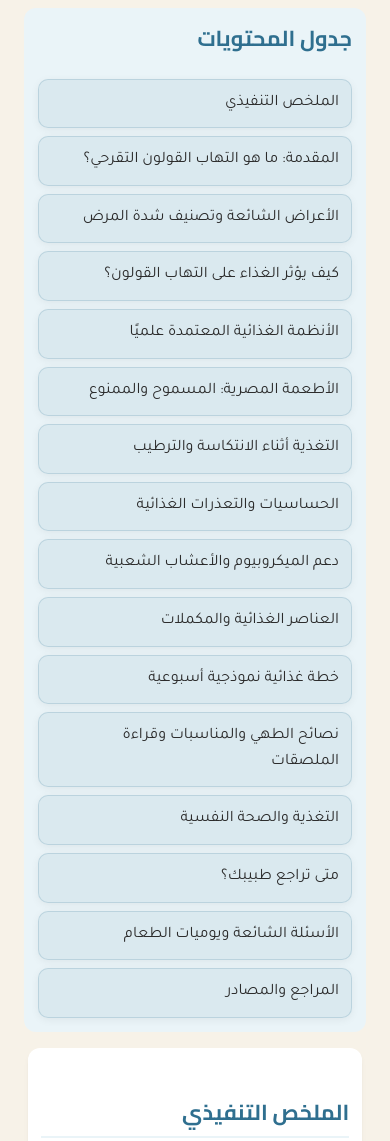
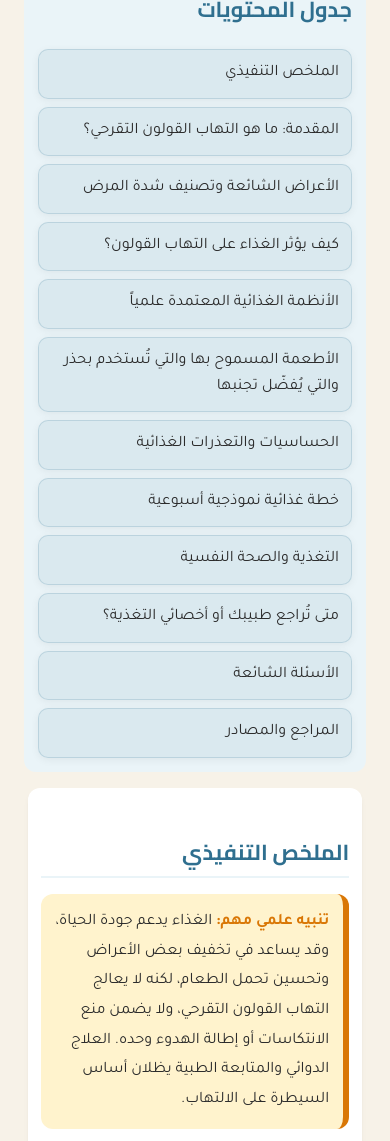
Before and after one commit to anaselhindy94-cell/arabic-uc-nutrition-guide, a website: page index.html in a window 390 px wide. Shown: the part 1473-2614 px from the top of the page. Drawn offline with Linux system fonts and the light colour scheme.

Commit message:
Apply final auto-generated TOC and mobile polish

```diff
--- a/index.html
+++ b/index.html
@@ -1207,6 +1207,68 @@
   }
 </style>
 
+
+<style id="auto-toc-final-style">
+  html { scroll-behavior: smooth; }
+  h2[id], h3[id] { scroll-margin-top: 95px; }
+  #toc { max-width: 1050px; margin: 24px auto; }
+  #toc .toc-list a { text-decoration: none; }
+  #toc .toc-list a:hover, #toc .toc-list a:focus { text-decoration: underline; }
+  img { max-width: 100%; height: auto; }
+  table { max-width: 100%; }
+
+  @media (max-width: 768px) {
+    body { font-size: 16px; line-height: 1.85; overflow-x: hidden; }
+    main, .container, .content, .wrapper {
+      max-width: 100% !important;
+      padding-left: 14px !important;
+      padding-right: 14px !important;
+    }
+    h1 { font-size: 1.65rem !important; line-height: 1.45 !important; }
+    h2 { font-size: 1.35rem !important; line-height: 1.5 !important; }
+    h3 { font-size: 1.15rem !important; line-height: 1.5 !important; }
+
+    #toc {
+      padding: 14px !important;
+      margin: 16px 10px !important;
+    }
+    #toc .toc-list {
+      display: grid !important;
+      grid-template-columns: 1fr !important;
+      gap: 8px !important;
+      padding: 0 !important;
+      margin: 0 !important;
+      list-style: none !important;
+    }
+    #toc .toc-list a {
+      display: block !important;
+      padding: 11px 12px !important;
+      border-radius: 10px !important;
+      background: rgba(47,111,143,.08);
+      border: 1px solid rgba(47,111,143,.18);
+    }
+
+    table {
+      display: block;
+      overflow-x: auto;
+      -webkit-overflow-scrolling: touch;
+      white-space: normal;
+    }
+    th, td { min-width: 130px; vertical-align: top; }
+    .back-to-toc {
+      left: 12px !important;
+      bottom: 12px !important;
+      font-size: 13px !important;
+      padding: 9px 12px !important;
+      border-radius: 999px !important;
+    }
+  }
+
+  @media print {
+    .back-to-toc { display: none !important; }
+  }
+</style>
+
 </head>
 <body>
 
@@ -1231,34 +1293,19 @@
         تم إعداد هذا الدليل للأغراض التثقيفية والتعليمية فقط، وهو مبني على أحدث الأدلة العلمية والمبادئ التوجيهية العالمية. التغذية السليمة هي جزء داعم ومكمل لخطة العلاج، ولكنها لا تحل أبداً محل الأدوية الموصوفة أو الاستشارة الطبية المباشرة من الطبيب المعالج. يجب استشارة طبيبك أو أخصائي التغذية العلاجية قبل إجراء أي تغييرات جذرية على نظامك الغذائي، خاصة أثناء فترات نشاط المرض.
     </div>
 
-    <div class="publication-note">الإصدار: Rev. 3 — نسخة تثقيفية محدثة وفق مراجعة علمية مبدئية ومراجع AGA, ESPEN, ECCO, ACG, NICE, BDA, IOIBD. • تاريخ النشر: 2026 • نوع الوثيقة: نسخة تثقيفية للمرضى</div>
+    <div class="publication-note">الإصدار: Rev. 3 Final — نسخة تثقيفية محدثة ومنسقة للنشر • تاريخ النشر: 2026 • نوع الوثيقة: نسخة تثقيفية للمرضى</div>
 
 <button class="print-btn no-print" onclick="window.print()">طباعة الدليل / حفظ PDF</button>
 
     <!-- Table of Contents -->
+
 
 
 <nav id="toc" class="toc" aria-label="جدول المحتويات">
   <h2>جدول المحتويات</h2>
-  <ol class="toc-list">
-    <li><a href="#section-0">الملخص التنفيذي</a></li>
-    <li><a href="#section-1">المقدمة: ما هو التهاب القولون التقرحي؟</a></li>
-    <li><a href="#section-2">الأعراض الشائعة وتصنيف شدة المرض</a></li>
-    <li><a href="#section-3">كيف يؤثر الغذاء على التهاب القولون؟</a></li>
-    <li><a href="#section-4">الأنظمة الغذائية المعتمدة علميًا</a></li>
-    <li><a href="#section-5">الأطعمة المصرية: المسموح والممنوع</a></li>
-    <li><a href="#section-6">التغذية أثناء الانتكاسة والترطيب</a></li>
-    <li><a href="#section-7">الحساسيات والتعذرات الغذائية</a></li>
-    <li><a href="#section-8">دعم الميكروبيوم والأعشاب الشعبية</a></li>
-    <li><a href="#section-9">العناصر الغذائية والمكملات</a></li>
-    <li><a href="#section-10">خطة غذائية نموذجية أسبوعية</a></li>
-    <li><a href="#section-11">نصائح الطهي والمناسبات وقراءة الملصقات</a></li>
-    <li><a href="#section-12">التغذية والصحة النفسية</a></li>
-    <li><a href="#section-13">متى تراجع طبيبك؟</a></li>
-    <li><a href="#section-14">الأسئلة الشائعة ويوميات الطعام</a></li>
-    <li><a href="#section-15">المراجع والمصادر</a></li>
-  </ol>
+  <ol id="toc-list" class="toc-list"></ol>
 </nav>
+
 
 
 
@@ -2949,5 +2996,67 @@ document.addEventListener("DOMContentLoaded", function () {
 });
 </script>
 
+
+<script id="auto-toc-final-script">
+document.addEventListener("DOMContentLoaded", function () {
+  const tocList = document.getElementById("toc-list");
+  if (!tocList) return;
+
+  const wanted = [
+    "الملخص التنفيذي",
+    "المقدمة: ما هو التهاب القولون التقرحي؟",
+    "الأعراض الشائعة وتصنيف شدة المرض",
+    "كيف يؤثر الغذاء على التهاب القولون؟",
+    "الأنظمة الغذائية المعتمدة علمياً",
+    "الأطعمة المسموح بها والتي تُستخدم بحذر والتي يُفضّل تجنبها",
+    "التغذية أثناء الانتكاسة والترطيب",
+    "الحساسيات والتعذرات الغذائية",
+    "دعم الميكروبيوم والأعشاب الشعبية",
+    "العناصر الغذائية والمكملات",
+    "خطة غذائية نموذجية أسبوعية",
+    "نصائح الطهي والمناسبات وقراءة الملصقات",
+    "التغذية والصحة النفسية",
+    "متى تُراجع طبيبك أو أخصائي التغذية؟",
+    "الأسئلة الشائعة",
+    "المراجع والمصادر"
+  ];
+
+  const headings = Array.from(document.querySelectorAll("h2, h3"));
+  const normalize = s => (s || "")
+    .replace(/[0-9٠-٩]+[\.\-–)]\s*/g, "")
+    .replace(/[:：؟?]/g, "")
+    .replace(/\s+/g, " ")
+    .trim();
+
+  function findHeading(label) {
+    const nLabel = normalize(label);
+    return headings.find(h => normalize(h.textContent).includes(nLabel) || nLabel.includes(normalize(h.textContent)));
+  }
+
+  tocList.innerHTML = "";
+
+  wanted.forEach((label, index) => {
+    const h = findHeading(label);
+    if (!h) return;
+
+    const id = "toc-final-" + (index + 1);
+    h.id = id;
+
+    const li = document.createElement("li");
+    const a = document.createElement("a");
+    a.href = "#" + id;
+    a.textContent = label;
+    a.addEventListener("click", function (e) {
+      e.preventDefault();
+      h.scrollIntoView({ behavior: "smooth", block: "start" });
+      history.replaceState(null, "", "#" + id);
+    });
+
+    li.appendChild(a);
+    tocList.appendChild(li);
+  });
+});
+</script>
+
 </body>
 </html>
```
